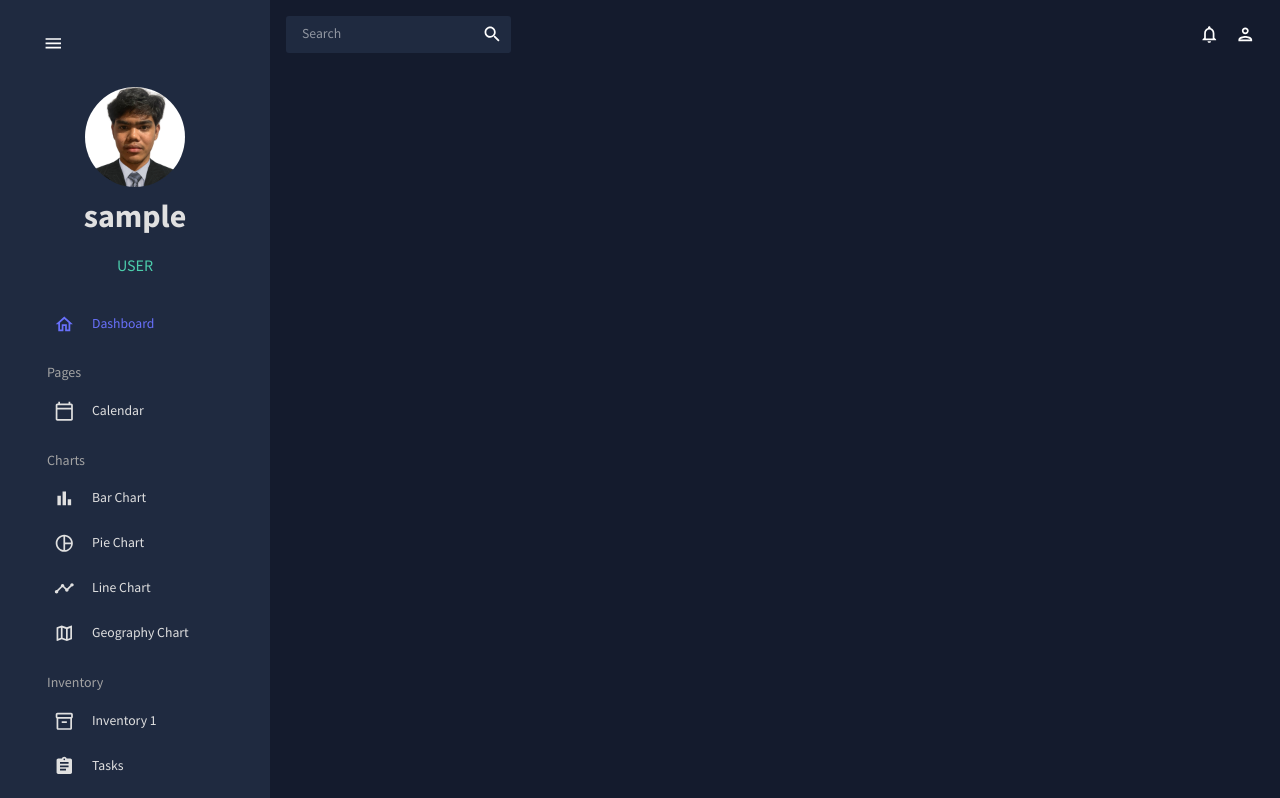
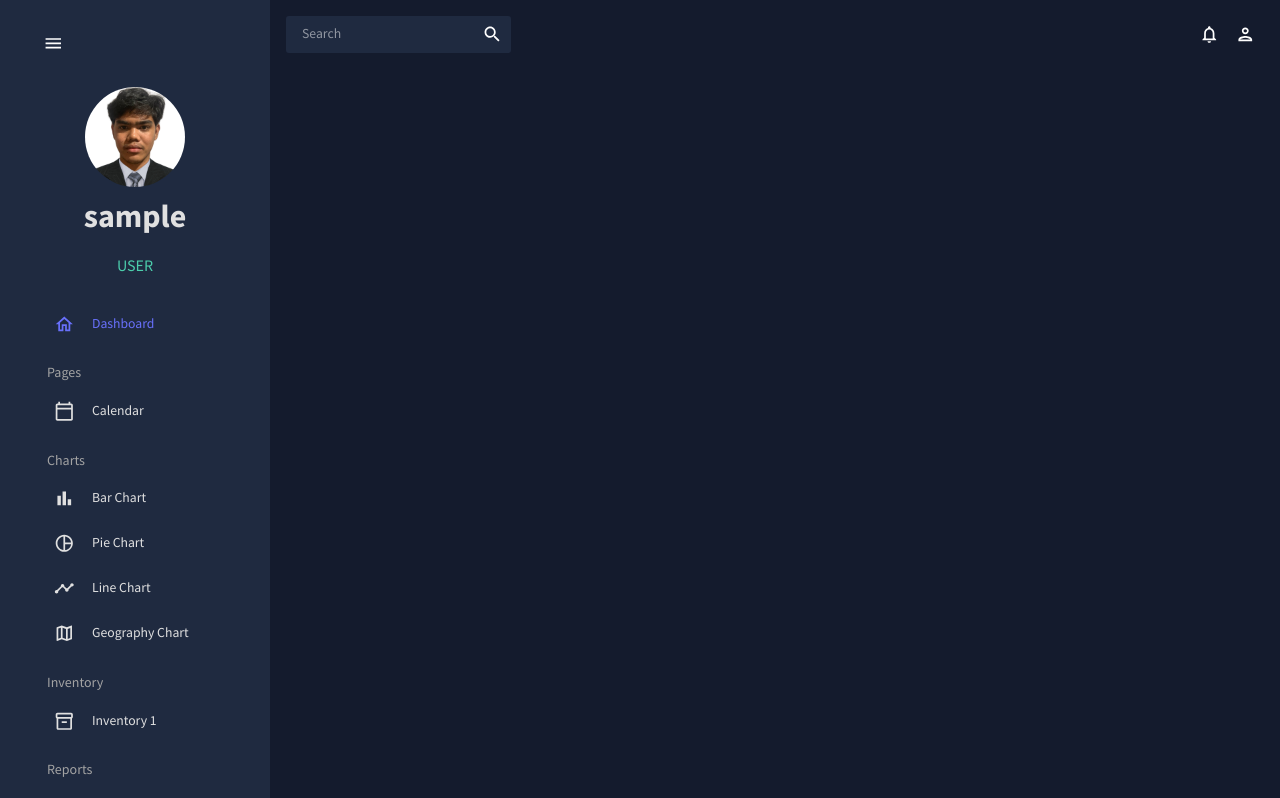
Before and after one commit to janwry26/tup-capstone, a React (Create React App) app in the folder client/: page /dashboard in a window 1280 px wide. Shown: the top 798 px of the page. Built offline with nearby package versions, Linux system fonts and the light colour scheme; sample sign-in values are in the browser's storage.

Commit message:
remove tasks from sidebar

```diff
--- a/client/src/components/Dashboard.js
+++ b/client/src/components/Dashboard.js
@@ -23,7 +23,6 @@ import Observation from "../scenes/observationReport"
 import Mortality from "../scenes/mortalityReport"
 import AnimalRecords from "../scenes/animalRecords";
 import MedicalHistory from "../scenes/medicalHistory"
-import TaskForUser from "../scenes/taskForUser"
 function DashboardMain() {
   const [theme, colorMode] = useMode();
   const [isSidebar, setIsSidebar] = useState(true);
@@ -53,7 +52,6 @@ function DashboardMain() {
             <Route path="/mortality" element={<Mortality />} />
             <Route path="/animal" element={<AnimalRecords />} />
             <Route path="/medical" element={<MedicalHistory />} />
-            <Route path="/taskUser" element={<TaskForUser />} />
 
             </Routes>
           </main>
--- a/client/src/components/Navbar.js
+++ b/client/src/components/Navbar.js
@@ -27,8 +27,7 @@ class Navbar extends Component {
         currentRoute === '/dashboard/mortality' ||
         currentRoute === '/dashboard/animal' ||
         currentRoute === '/dashboard/medical' ||
-        currentRoute === '/dashboard/adminForm' ||
-        currentRoute === '/dashboard/taskUser'
+        currentRoute === '/dashboard/adminForm'
 
 
 
--- a/client/src/scenes/global/Sidebar.js
+++ b/client/src/scenes/global/Sidebar.js
@@ -23,7 +23,6 @@ import MonitorHeartIcon from '@mui/icons-material/MonitorHeart';
 import PetsIcon from '@mui/icons-material/Pets';
 import MedicalInformationIcon from '@mui/icons-material/MedicalInformation';
 import AdminPanelSettingsIcon from '@mui/icons-material/AdminPanelSettings';
-import AssignmentIcon from '@mui/icons-material/Assignment';
 const Item = ({ title, to, icon, selected, setSelected, disabled }) => {
   const theme = useTheme();
   const colors = tokens(theme.palette.mode);
@@ -283,13 +282,7 @@ const Sidebar = () => {
               selected={selected}
               setSelected={setSelected}
             />}
-             <Item
-              title="Tasks"
-              to="/dashboard/taskUser"
-              icon={<AssignmentIcon />}
-              selected={selected}
-              setSelected={setSelected}
-            />
+
              <Typography
               variant="h6"
               color={colors.grey[300]}
```
